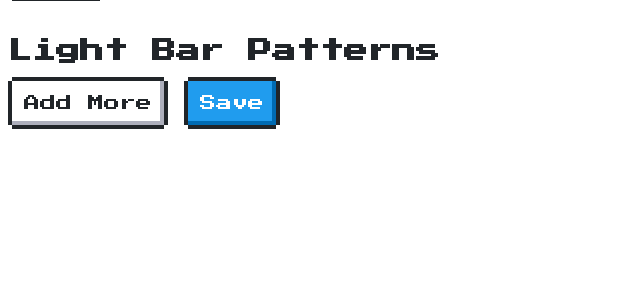
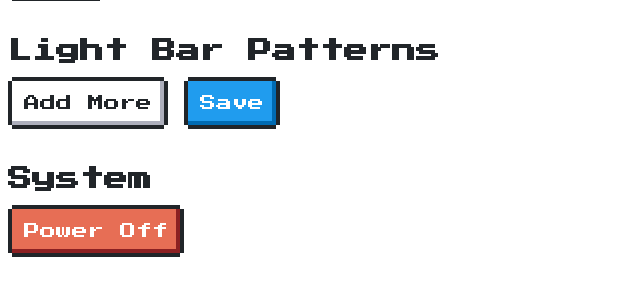
Before and after one commit to ecaron/garage-lightbar, a Flask app: page / in a window 1280 px wide. Shown: the part 771-1068 px from the top of the page, without its empty margins (0-640 px from the left). Before the commit the page ends 900 px from the top, so only its background shows below. Run offline with Flask 2, Linux system fonts and the light colour scheme; parts of the project's set-up code (start-up, migrations or seed data) failed here and were passed over; some libraries are stand-ins or nearby versions.

Commit message:
Including method to do graceful shutdown

```diff
--- a/app.py
+++ b/app.py
@@ -227,6 +227,11 @@ def favicon():
 def index():# pylint: disable=too-many-branches,too-many-statements
     """Serves & saves the web portal"""
     if request.method == "POST":
+        if request.form["method"] == "power":
+            os.system("systemctl poweroff")
+            run_preset(request.form["pattern"])
+            return "Powering Down", 200
+
         if request.form["method"] == "run-pattern":
             run_preset(request.form["pattern"])
             return "", 204
--- a/templates/index.html
+++ b/templates/index.html
@@ -87,6 +87,14 @@
         <div class="nes-field">
           <button type="button" class="nes-btn is-secondary add-more">Add More</button>
           <button type="submit" class="nes-btn is-primary">Save</button>
+        </div>
+      </form>
+
+      <h2>System</h2>
+      <form style="max-width:480px" method="post">
+        <input type="hidden" name="method" value="power">
+        <div class="nes-field">
+          <button type="submit" class="nes-btn is-error">Power Off</button>
         </div>
       </form>
     </div>
```
